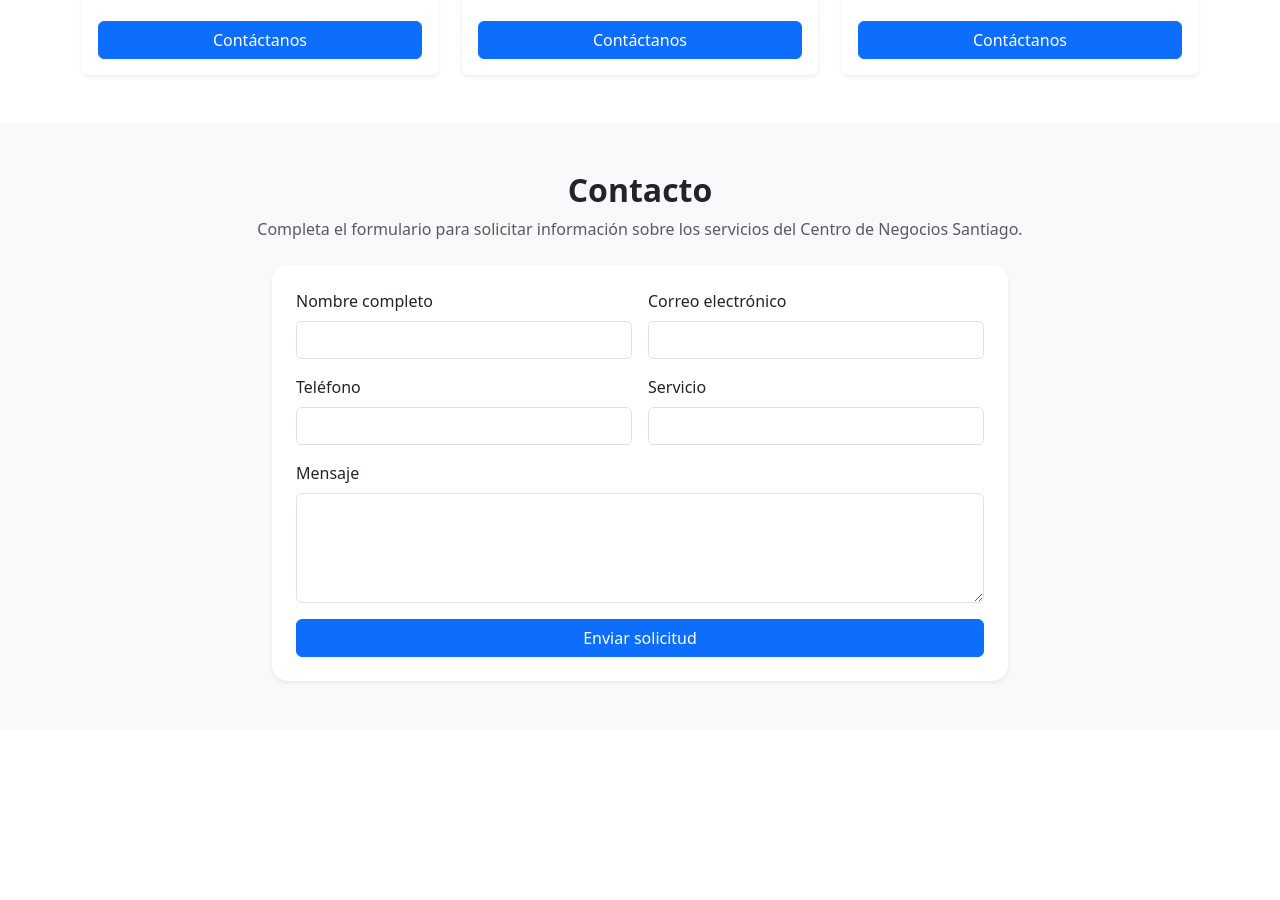
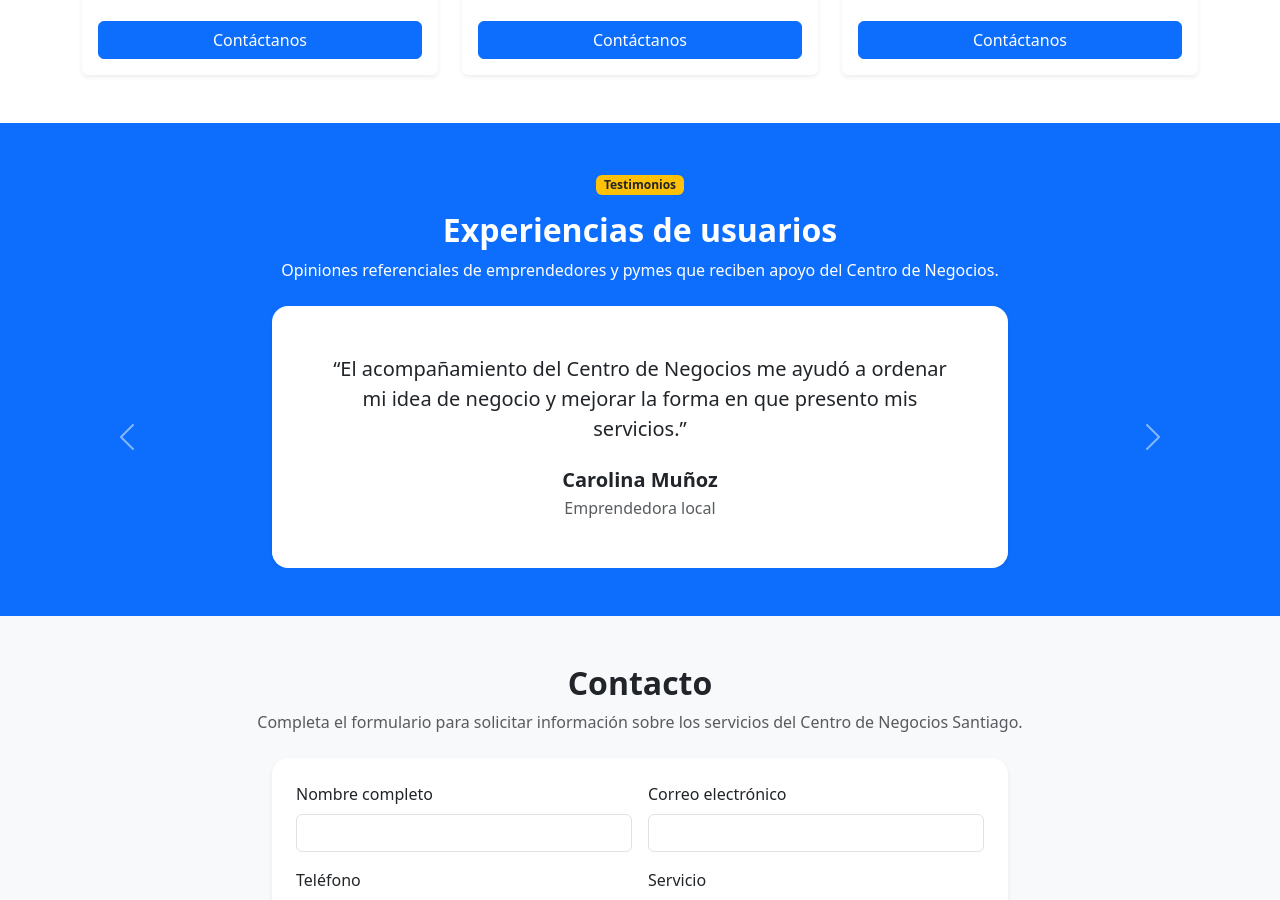
Before and after one commit to SebastianM69/EVA3_FRONTEND_MORALES_COVARRUBIAS, a React (Vite) app: page / in a window 1280 px wide. Shown: the part 1500-2400 px from the top of the page. Before the commit the page ends 2229 px from the top, so only its background shows below. Built offline with nearby package versions, Linux system fonts and the light colour scheme.

Commit message:
Creacion de carrusel de testimonios

```diff
--- a/src/App.jsx
+++ b/src/App.jsx
@@ -3,6 +3,7 @@ import Navbar from './components/Navbar'
 import Hero from './components/Hero'
 import ServiceCard from './components/ServiceCard'
 import ContactForm from './components/ContactForm'
+import TestimonialsCarousel from './components/TestimonialsCarousel'
 
 const servicios = [
   {
@@ -85,6 +86,8 @@ function App() {
           </div>
         </section>
 
+        <TestimonialsCarousel />
+
         <section id="contacto" className="py-5 bg-light">
           <div className="container">
             <div className="text-center mb-4">
--- /dev/null
+++ b/src/components/TestimonialsCarousel.jsx
@@ -0,0 +1,106 @@
+const testimonios = [
+  {
+    id: 1,
+    nombre: 'Carolina Muñoz',
+    cargo: 'Emprendedora local',
+    texto: 'El acompañamiento del Centro de Negocios me ayudó a ordenar mi idea de negocio y mejorar la forma en que presento mis servicios.',
+  },
+  {
+    id: 2,
+    nombre: 'Felipe Araya',
+    cargo: 'Dueño de pyme',
+    texto: 'Las asesorías permitieron mejorar nuestra gestión interna y tomar mejores decisiones comerciales.',
+  },
+  {
+    id: 3,
+    nombre: 'Marcela Rojas',
+    cargo: 'Microempresaria',
+    texto: 'Los talleres fueron claros, prácticos y aplicables a la realidad de mi emprendimiento.',
+  },
+]
+
+function TestimonialsCarousel() {
+  return (
+    <section id="testimonios" className="py-5 bg-primary text-white">
+      <div className="container">
+        <div className="text-center mb-4">
+          <span className="badge bg-warning text-dark mb-3">Testimonios</span>
+          <h2 className="fw-bold">Experiencias de usuarios</h2>
+          <p className="mb-0">
+            Opiniones referenciales de emprendedores y pymes que reciben apoyo del Centro de Negocios.
+          </p>
+        </div>
+
+        <div
+          id="carouselTestimonios"
+          className="carousel slide"
+          data-bs-ride="carousel"
+          aria-label="Carrusel de testimonios de usuarios"
+        >
+          <div className="carousel-indicators">
+            {testimonios.map((testimonio, index) => (
+              <button
+                key={testimonio.id}
+                type="button"
+                data-bs-target="#carouselTestimonios"
+                data-bs-slide-to={index}
+                className={index === 0 ? 'active' : ''}
+                aria-current={index === 0 ? 'true' : undefined}
+                aria-label={`Testimonio ${index + 1}`}
+              ></button>
+            ))}
+          </div>
+
+          <div className="carousel-inner">
+            {testimonios.map((testimonio, index) => (
+              <div
+                className={`carousel-item ${index === 0 ? 'active' : ''}`}
+                key={testimonio.id}
+              >
+                <div className="row justify-content-center">
+                  <div className="col-lg-8">
+                    <article className="testimonial-card bg-white text-dark rounded-4 shadow-sm p-4 p-md-5 text-center">
+                      <p className="lead mb-4">
+                        “{testimonio.texto}”
+                      </p>
+
+                      <h3 className="h5 fw-bold mb-1">
+                        {testimonio.nombre}
+                      </h3>
+
+                      <p className="text-muted mb-0">
+                        {testimonio.cargo}
+                      </p>
+                    </article>
+                  </div>
+                </div>
+              </div>
+            ))}
+          </div>
+
+          <button
+            className="carousel-control-prev"
+            type="button"
+            data-bs-target="#carouselTestimonios"
+            data-bs-slide="prev"
+            aria-label="Ver testimonio anterior"
+          >
+            <span className="carousel-control-prev-icon" aria-hidden="true"></span>
+          </button>
+
+          <button
+            className="carousel-control-next"
+            type="button"
+            data-bs-target="#carouselTestimonios"
+            data-bs-slide="next"
+            aria-label="Ver siguiente testimonio"
+          >
+            <span className="carousel-control-next-icon" aria-hidden="true"></span>
+          </button>
+        </div>
+      </div>
+    </section>
+  )
+}
+
+export default TestimonialsCarousel
--- a/src/index.css
+++ b/src/index.css
@@ -42,3 +42,12 @@ section {
   padding: 2rem;
   background-color: #f8fafc;
 }
+
+.testimonial-card {
+  min-height: 260px;
+}
+
+.carousel-control-prev,
+.carousel-control-next {
+  width: 8%;
+}
```
